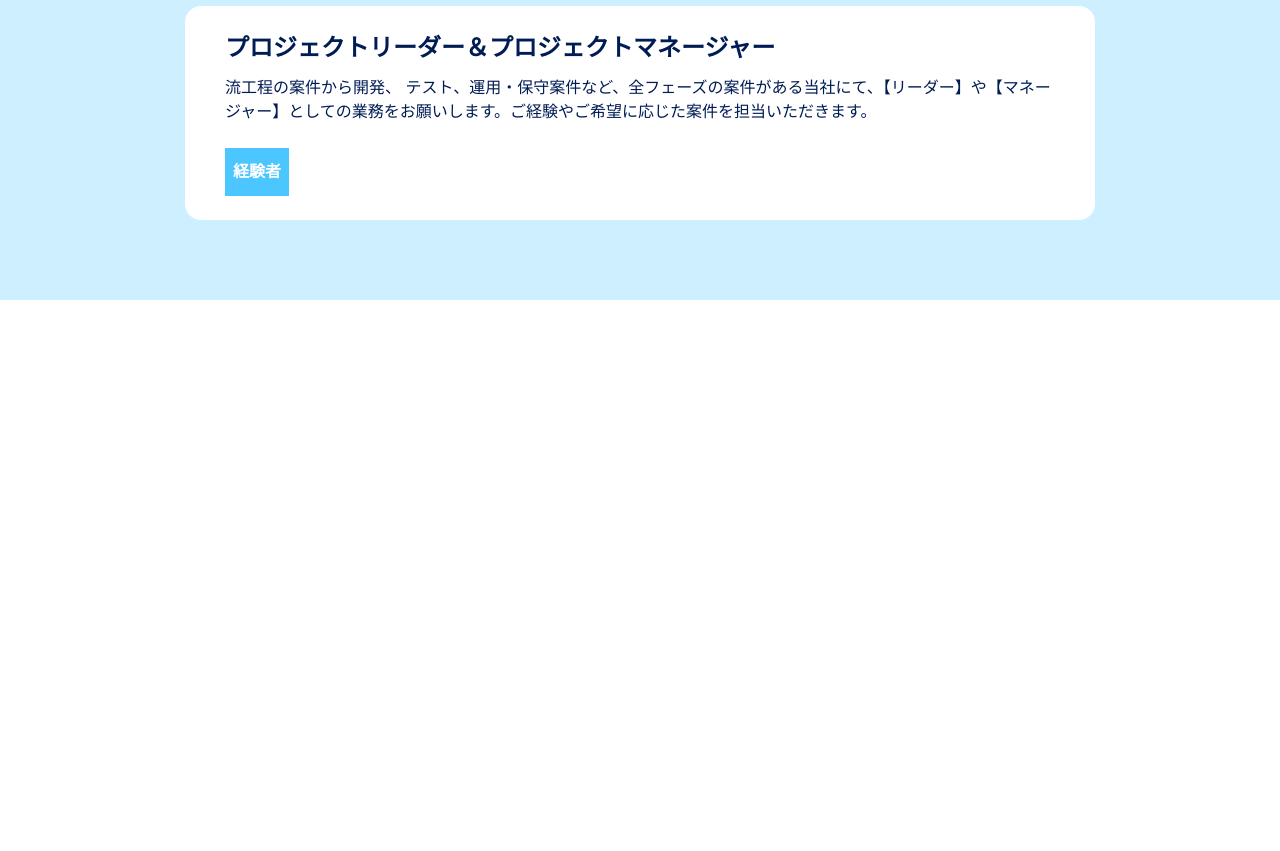
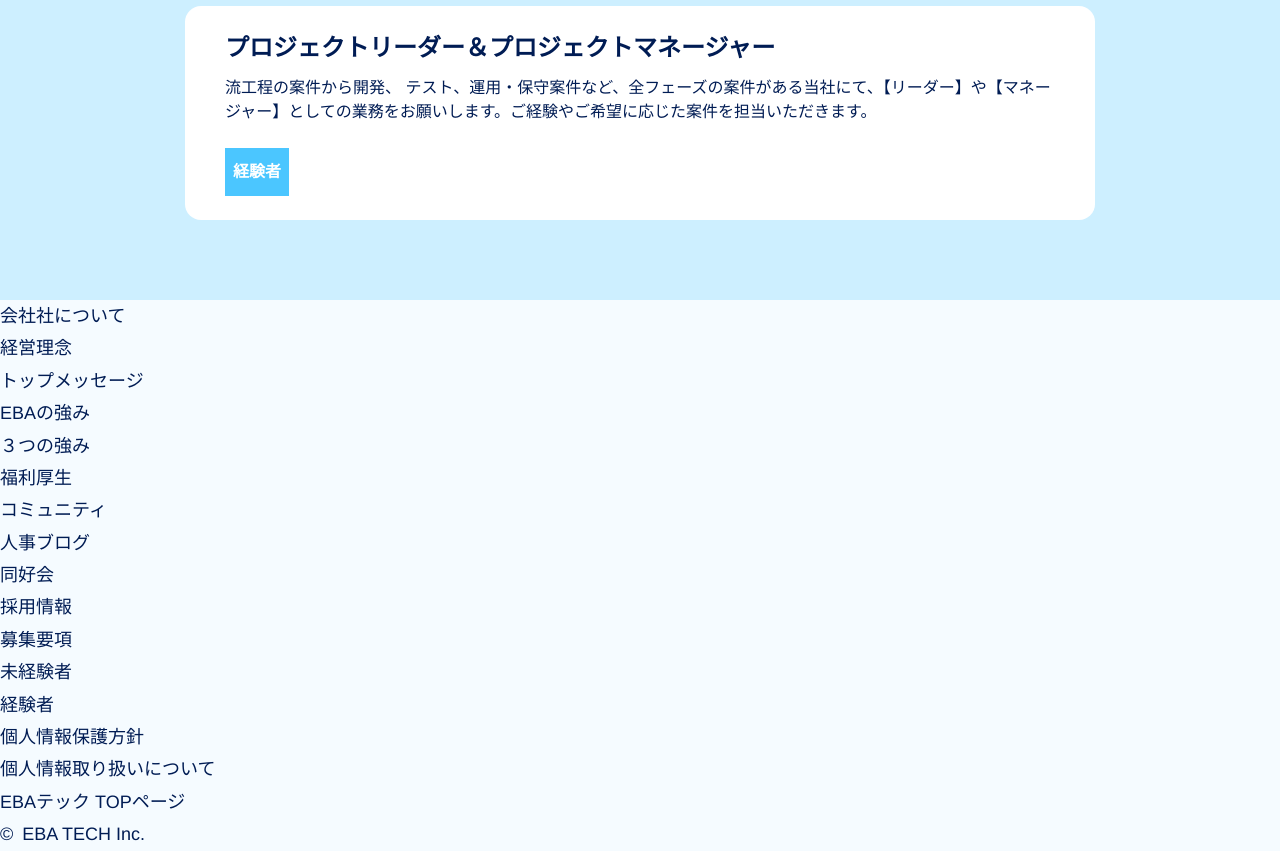
Before and after one commit to tspringk/eba_web_recruit, a plain HTML site: page index.html in a window 1280 px wide. Shown: the part 6253-7104 px from the top of the page. Before the commit the page ends 6553 px from the top, so only its background shows below. Drawn offline with Linux system fonts and the light colour scheme.

Commit message:
Add 'Footer' section markup to index.html
Add 'Footer' section markup to index.html

```diff
--- a/index.html
+++ b/index.html
@@ -485,6 +485,46 @@
           </main>
         </div>
       </div>
+      <footer id="footer__container">
+
+<section id="page__index">
+
+<dl>
+  <dt><a href="#">会社社について</a></dt>
+  <dd><a href="#">経営理念</a></dd>
+  <dd><a href="#">トップメッセージ</a></dd>
+</dl>
+
+<dl>
+  <dt><a href="#">EBAの強み</a></dt>
+  <dd><a href="#">３つの強み</a></dd>
+  <dd><a href="#">福利厚生</a></dd>
+</dl>
+
+<dl>
+  <dt><a href="#">コミュニティ</a></dt>
+  <dd><a href="#">人事ブログ</a></dd>
+  <dd><a href="#">同好会</a></dd>
+</dl>
+
+<dl>
+  <dt><a href="#">採用情報</a></dt>
+  <dd><a href="#">募集要項</a></dd>
+  <dd><a href="#">未経験者</a></dd>
+  <dd><a href="#">経験者</a></dd>
+</dl>
+</section>
+
+<nav id="footer__links">
+<ul>
+<li><a href="#">個人情報保護方針</a></li>
+<li><a href="#">個人情報取り扱いについて</a></li>
+<li><a href="#">EBAテック TOPページ</a></li>
+</ul>
+</nav>
+<address id="copyright__text">&copy; EBA TECH Inc.</address>
+
+      </footer>
     </div>
   </body>
 </html>
```
